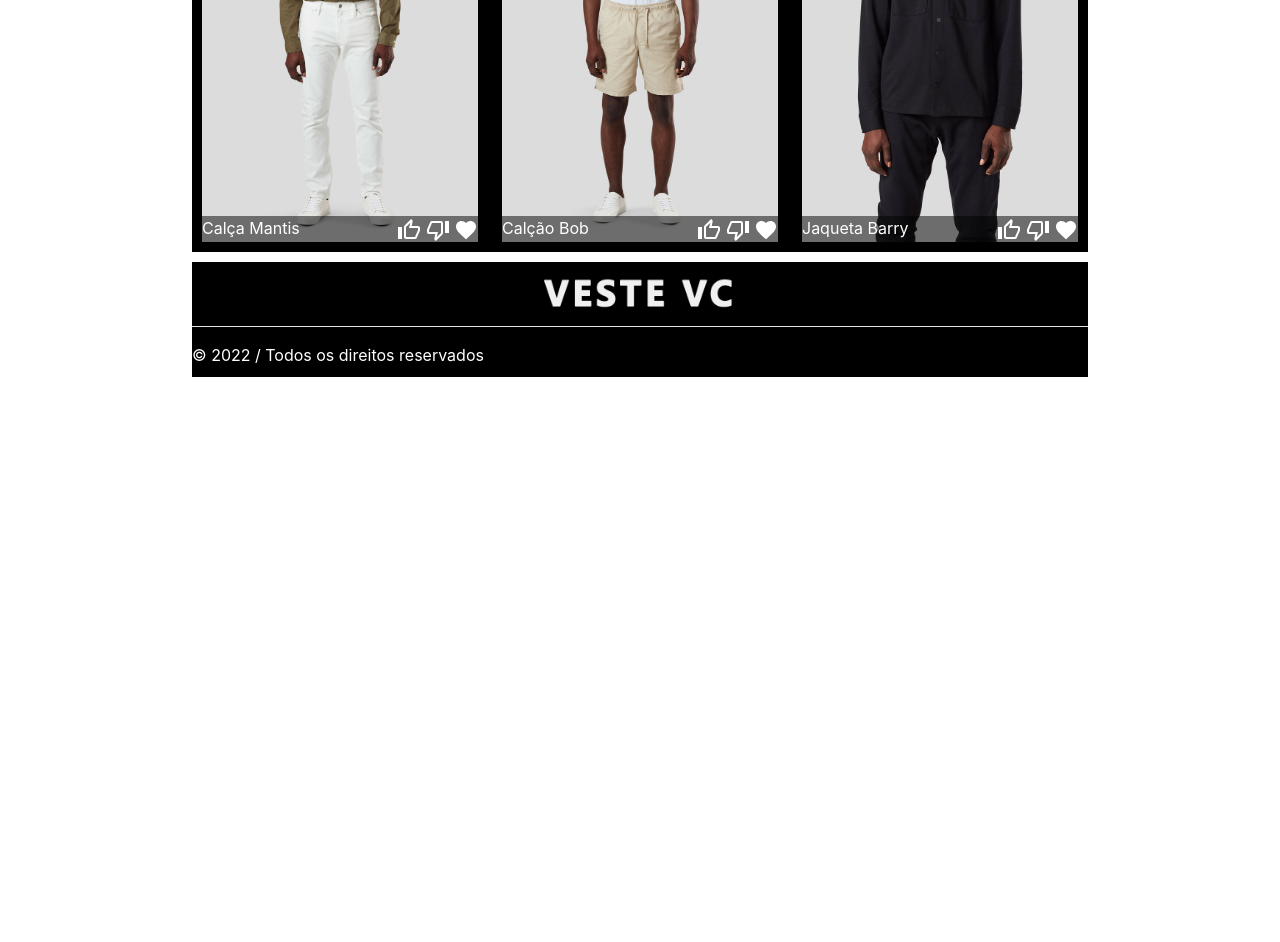
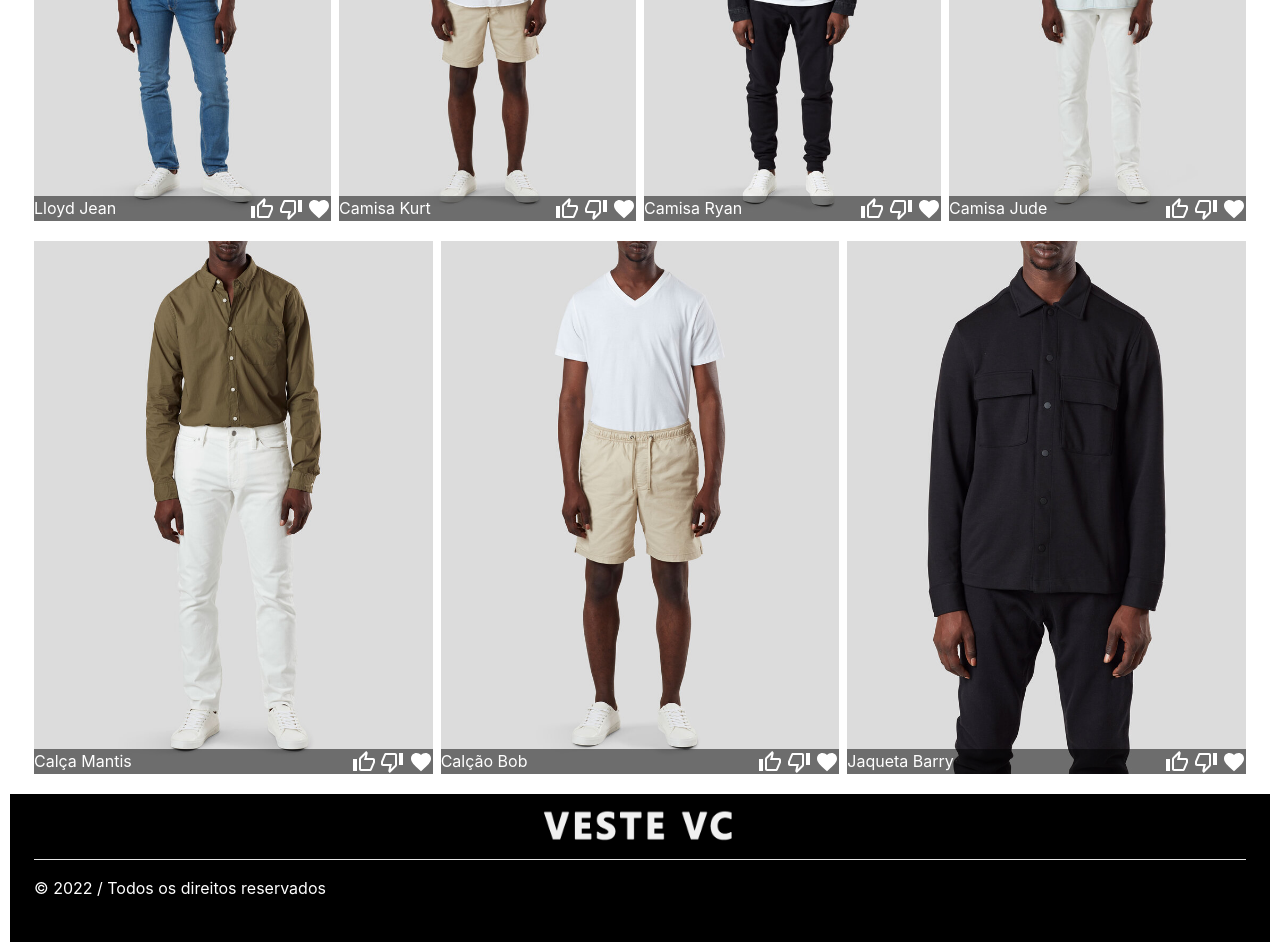
Before and after one commit to HermesARibeiro/ProjetoSaep, a plain HTML site: page index.html in a window 1280 px wide. Shown: the part 1087-2029 px from the top of the page. Before the commit the page ends 1464 px from the top, so only its background shows below. Drawn offline with nearby package versions, Linux system fonts and the light colour scheme.

Commit message:
Segundo commit

```diff
--- a/css/style.css
+++ b/css/style.css
@@ -27,7 +27,8 @@ justify-content: center;
     position: relative;
     top: 20px;
     width: 30%;
-    padding-left: 15%;
+    padding-left: 1.5rem;
+
 
 }
 
@@ -37,9 +38,9 @@ justify-content: center;
 }
 
 main{
-    background-color: black;
-    margin-left: 15%;
-    margin-right: 15%;
+    background-color: #fff;
+    margin-left: 0%;
+    margin-right: 0%;
 }
 
 
@@ -47,11 +48,24 @@ main{
     display: flex;
     justify-content: center;
     padding: 10px ;
-    gap: 1.5em;
+    gap: 0.5rem;
     width: auto;
+    margin-left: 1.5rem;
+    margin-right: 1.5rem;
 
 }
 
+
+
+.img1{
+    display: flex;
+    justify-content: center;
+    padding: 10px ;
+    width: auto;
+    margin-left: 1.5rem;
+    margin-right: 1.5rem;
+
+}
 
 
 .barra{
@@ -92,11 +106,23 @@ color: white;
 
 }
 
+hr{
+    margin-left: 1.5rem;
+    margin-right: 1.5rem;
+
+}
+
+.copy{
+    margin-left: 1.5rem;
+    margin-bottom: 2rem;
+
+}
+
 .footer{
     background-color: black;
     color: white;
     padding-bottom: 10px;
     margin-top: 10px;
-    margin-left: 15%;
-    margin-right: 15%;
+    margin-left: 10px;
+    margin-right: 10px;
 }
--- a/index.html
+++ b/index.html
@@ -72,7 +72,7 @@
 <main>
     <section>
         <!-- TELA INICIAL -->
-    <div class="img" >
+    <div class="img1" >
       <div class="div1">
         <img src="/produtos/Zumbi Jean.jpg " alt="zumbi" width="100%">
         <div class="barra">
@@ -199,7 +199,11 @@
             <img src="/imagens/veste-white.png" alt="" width="200">
         </div>
         <hr color="white">
-        &copy; 2022 / Todos os direitos reservados
+
+        <div class="copy">
+          &copy; 2022 / Todos os direitos reservados
+        </div>
+
 
     </div>
 </footer>
```
